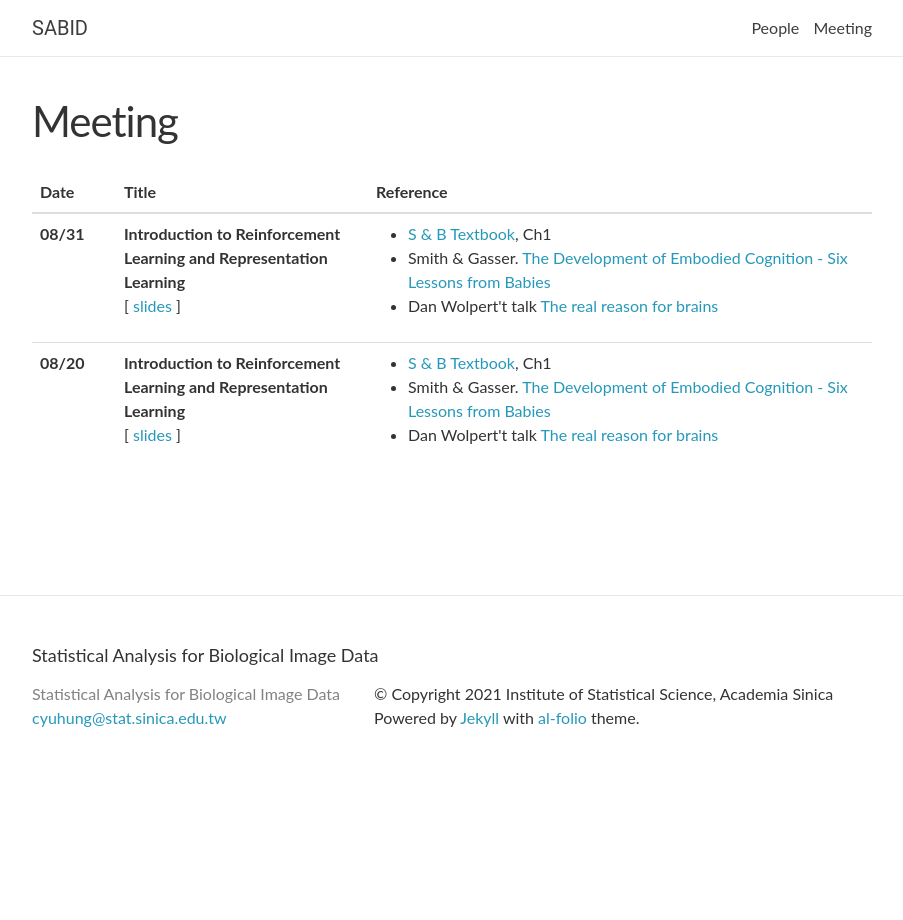
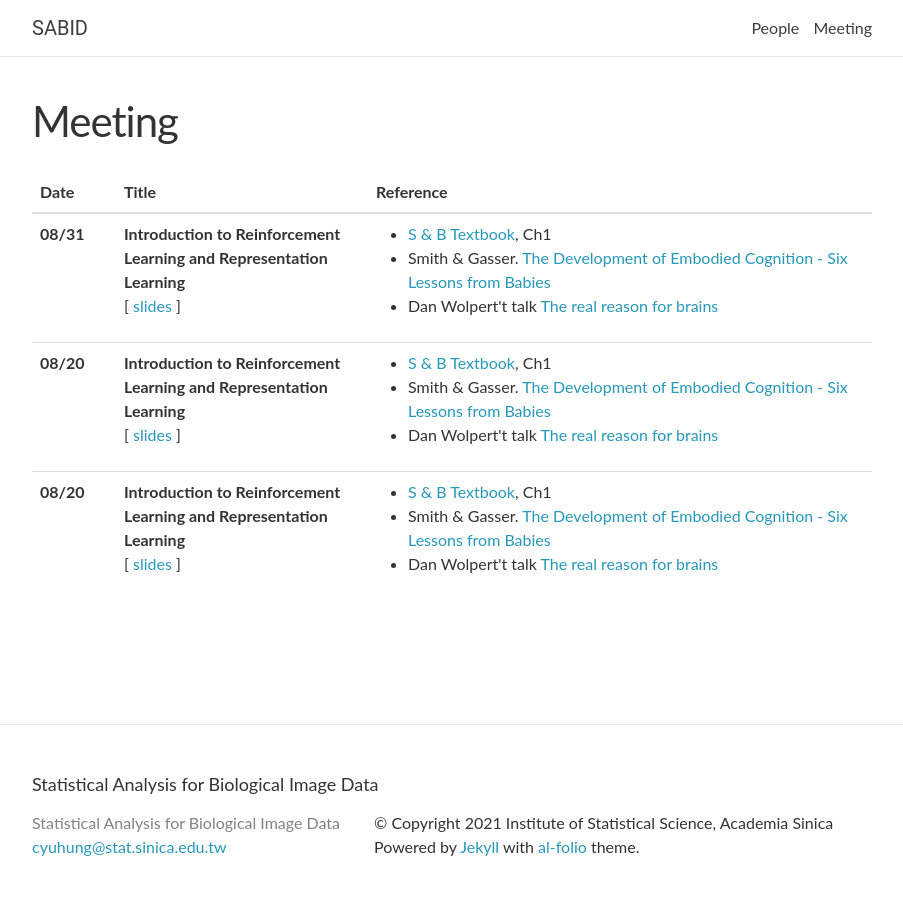
Before and after one commit to sabid-cryoem/sabid-cryoem.github.io, a Jekyll site: the page built from _pages/meeting.md, in a window 1280 px wide. Shown: the whole page, without its empty margins (188-1091 px from the left). Built offline with Jekyll 4.4.1, drawn with Linux system fonts in a browser that asks for light colours; nearby versions of some CDN libraries; comment, search, counter and statistics services are not loaded.

Commit message:
Update meeting.yml

```diff
--- a/_data/meeting.yml
+++ b/_data/meeting.yml
@@ -17,3 +17,13 @@
     - <a href="http://incompleteideas.net/book/RLbook2018.pdf" target="_blank">S & B Textbook</a>, Ch1
     - Smith & Gasser. <a href="http://cogs.indiana.edu/~cogdev/labwork/6_lessons.pdf" target="_blank">The Development of Embodied Cognition - Six Lessons from Babies</a>
     - Dan Wolpert't talk <a href="https://www.ted.com/talks/daniel_wolpert_the_real_reason_for_brains/transcript?language=en#t-1117820" target="blank">The real reason for brains</a>
+
+- date: 08/20
+  title: >
+    <strong>Introduction to Reinforcement Learning and Representation Learning</strong>
+  slides: https://cmudeeprl.github.io/703website/assets/lectures/lecture1_introF20.pdf
+  notes:
+  readings:
+    - <a href="http://incompleteideas.net/book/RLbook2018.pdf" target="_blank">S & B Textbook</a>, Ch1
+    - Smith & Gasser. <a href="http://cogs.indiana.edu/~cogdev/labwork/6_lessons.pdf" target="_blank">The Development of Embodied Cognition - Six Lessons from Babies</a>
+    - Dan Wolpert't talk <a href="https://www.ted.com/talks/daniel_wolpert_the_real_reason_for_brains/transcript?language=en#t-1117820" target="blank">The real reason for brains</a>
```
